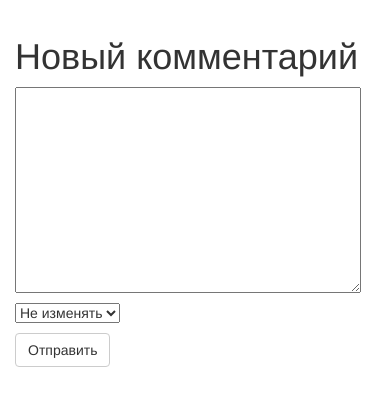
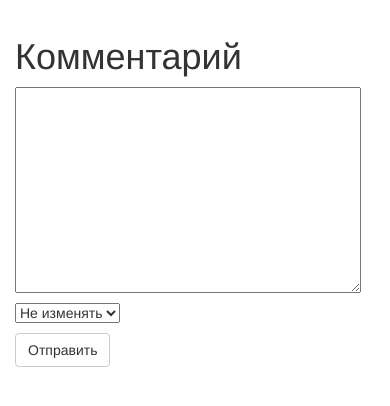
Before and after one commit to kyblk/master, a Django app: template webapp/assignment_of_tasks/templates/tasks/add_comment_to_task.html in a window 390 px wide; the page is wider, and only the part inside the window is pictured. Shown: the part 55-461 px from the top of that part. Run offline with Django 3.2, Linux system fonts and the light colour scheme; the template is opened without the code that fills it: values that come from a table or form of the project are taken from there, others are empty; some libraries are stand-ins or nearby versions.

Commit message:
fix some problem on phone

```diff
--- a/webapp/assignment_of_tasks/templates/tasks/add_comment_to_task.html
+++ b/webapp/assignment_of_tasks/templates/tasks/add_comment_to_task.html
@@ -2,14 +2,14 @@
 
 {% block content %}
 <div class="container" id="new_comment" style="width: 400px">
-    <h1>Новый комментарий</h1>
+    <h1>Комментарий</h1>
     <form method="POST" class="post-form">{% csrf_token %}
         <p>{{ c_form.text }}</p>
         <p>{{ c_form.change_state }}</p>
-        <p><div id="change_id" class="change" style="display:none">
-            Назначить на: {{ upd_task.assigned_to}}
-            {{ upd_task.status}}
-        </div></p>
+        <div id="change_id" class="change" style="display:none">
+        <p>Назначить на: {{ upd_task.assigned_to}}</p>
+        <p>{{ upd_task.status}}</p>
+        </div>
         <p><button type="submit" class="save btn btn-default">Отправить</button></p>
     </form>
 </div>
--- a/webapp/assignment_of_tasks/views.py
+++ b/webapp/assignment_of_tasks/views.py
@@ -97,7 +97,7 @@ def updating_task (pk,author,assigned_to,status,text):
     task.status = status
     comment.task = task
     comment.author = author
-    change_text = '<p style="font-style: italic;"><font size="2">Назначена на <b>%s</b> статус <b>[%s]</b> </b></font></p>' % (task.assigned_to.get_full_name(), task.get_status_display())
+    change_text = '<p><em><font size="2">Назначена на <b>%s</b> статус <b>[%s]</b> </b></em></p>' % (task.assigned_to.get_full_name(), task.get_status_display())
     comment.text = change_text + text
     comment.save()
     task.save(update_fields=['status', 'assigned_to',])
```
